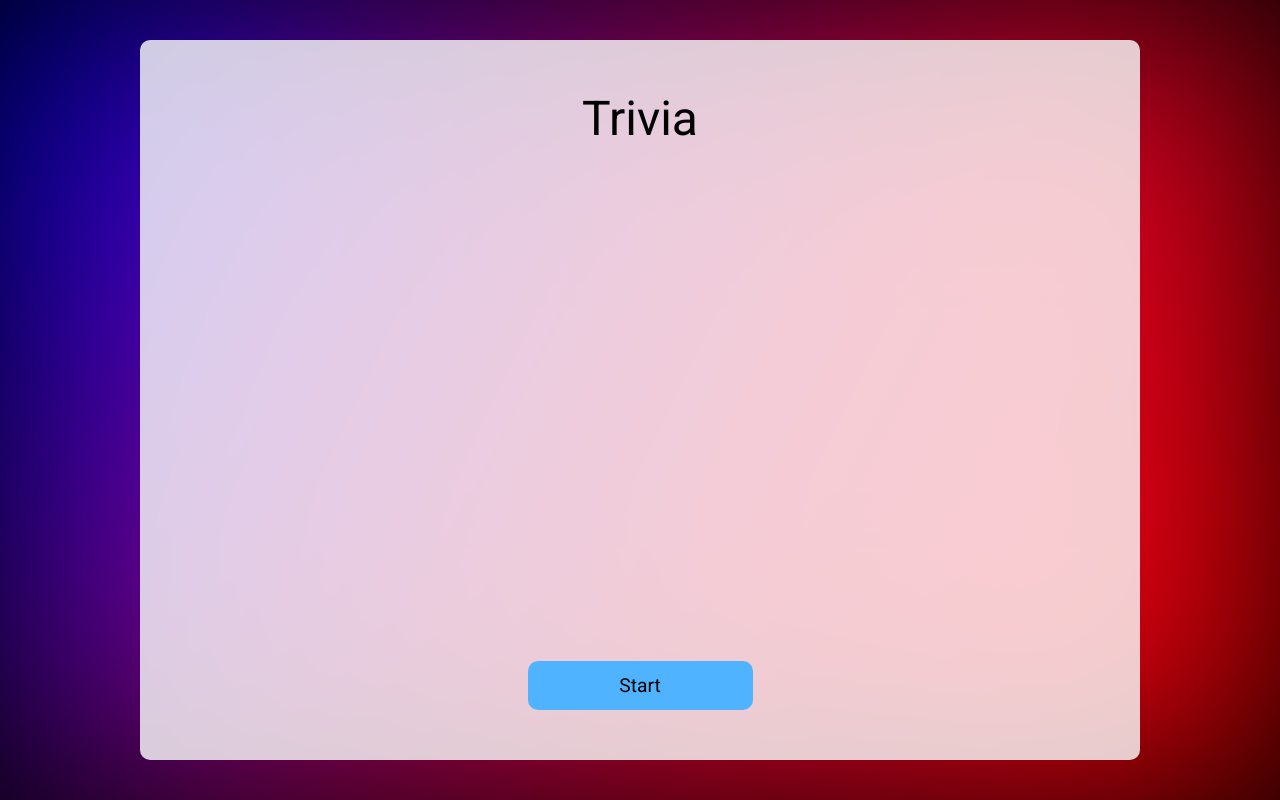
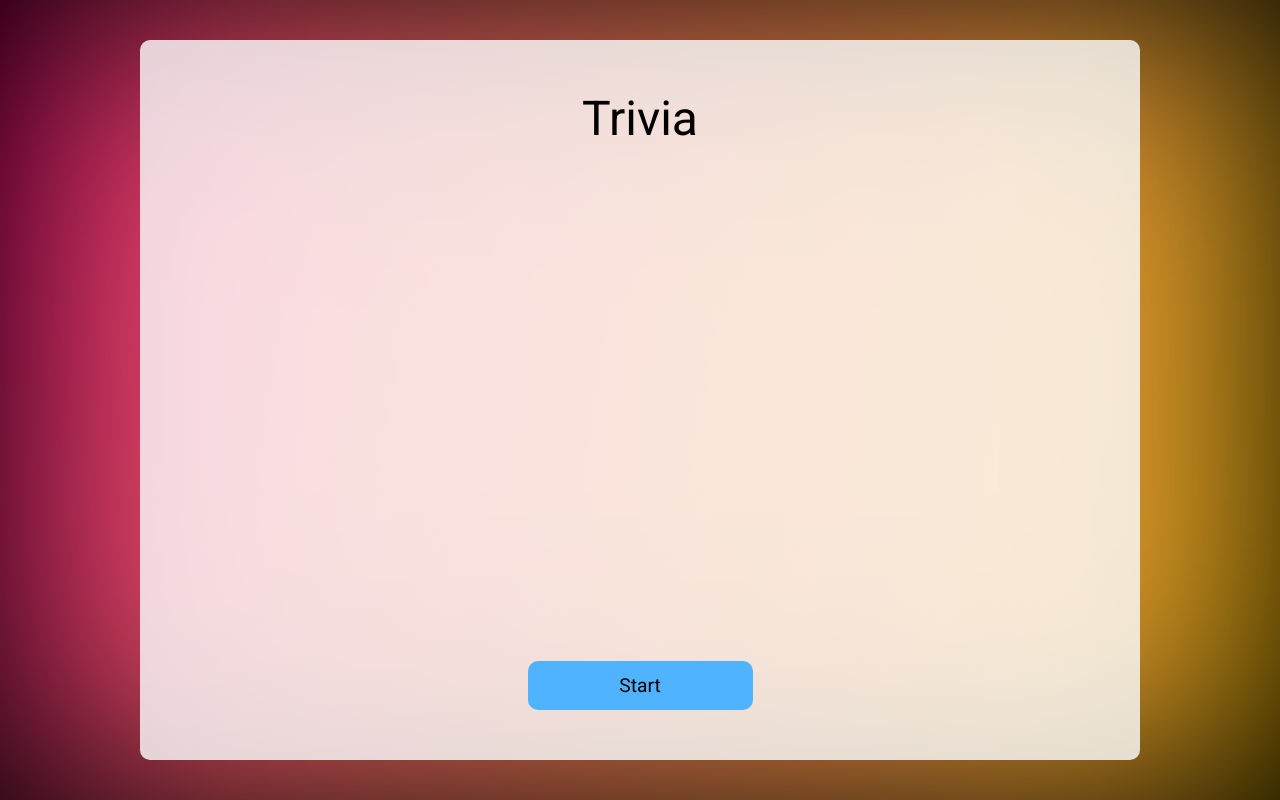
Before and after one commit to tlooi/trivia, a React (Vite) app: page / in a window 1280 px wide. Built offline with nearby package versions, Linux system fonts and the light colour scheme.

Commit message:
make changes to context types

```diff
--- a/src/components/EvolvingBackground/EvolvingBackground.tsx
+++ b/src/components/EvolvingBackground/EvolvingBackground.tsx
@@ -10,11 +10,49 @@ export default function EvolvingBackground() {
         <motion.div
             id="background"
             animate={{
-                background: [`linear-gradient(${angle}deg, red, 75%, blue)`, `linear-gradient(${angle + 180}deg, red, 25%, blue)`, `linear-gradient(${angle + 360}deg, red, 75%, blue)`]
+                background: [
+                    `linear-gradient(
+                      ${angle}deg,
+                      hsl(330, 100%, 45.1%) 0%,
+                      hsl(332.98, 84.43%, 48.9%) 1.3%,
+                      hsl(336.81, 79.35%, 52.53%) 4.9%,
+                      hsl(341.65, 77.73%, 55.97%) 10.4%,
+                      hsl(347.7, 75.96%, 59.22%) 17.5%,
+                      hsl(355.2, 74.02%, 62.27%) 25.9%,
+                      hsl(4.14, 73.32%, 63.25%) 35.2%,
+                      hsl(12.48, 74.32%, 61.82%) 45%,
+                      hsl(19.78, 75.35%, 60.23%) 55%,
+                      hsl(26.05, 76.39%, 58.48%) 64.8%,
+                      hsl(31.31, 77.42%, 56.58%) 74.1%,
+                      hsl(35.64, 78.43%, 54.54%) 82.5%,
+                      hsl(39.1, 79.42%, 52.37%) 89.6%,
+                      hsl(41.75, 80.37%, 50.07%) 95.1%,
+                      hsl(43.66, 89.32%, 47.64%) 98.7%,
+                      hsl(44.87, 100%, 45.1%) 100%
+                    )`,
+                    `linear-gradient(
+                        ${angle + 360}deg,
+                        hsl(330, 100%, 45.1%) 0%,
+                        hsl(332.98, 84.43%, 48.9%) 1.3%,
+                        hsl(336.81, 79.35%, 52.53%) 4.9%,
+                        hsl(341.65, 77.73%, 55.97%) 10.4%,
+                        hsl(347.7, 75.96%, 59.22%) 17.5%,
+                        hsl(355.2, 74.02%, 62.27%) 25.9%,
+                        hsl(4.14, 73.32%, 63.25%) 35.2%,
+                        hsl(12.48, 74.32%, 61.82%) 45%,
+                        hsl(19.78, 75.35%, 60.23%) 55%,
+                        hsl(26.05, 76.39%, 58.48%) 64.8%,
+                        hsl(31.31, 77.42%, 56.58%) 74.1%,
+                        hsl(35.64, 78.43%, 54.54%) 82.5%,
+                        hsl(39.1, 79.42%, 52.37%) 89.6%,
+                        hsl(41.75, 80.37%, 50.07%) 95.1%,
+                        hsl(43.66, 89.32%, 47.64%) 98.7%,
+                        hsl(44.87, 100%, 45.1%) 100%
+                      )`]
             }}
             transition={{
                 repeat: Infinity,
-                duration: 100,
+                duration: 15,
                 ease: 'linear'
             }}
         />
--- a/src/components/GameCard/GameCard.tsx
+++ b/src/components/GameCard/GameCard.tsx
@@ -27,7 +27,7 @@ export default function GameCard() {
     const { setQuestions, setCurrentQuestion } = useContext(GameContext) as GameContextType;
     useEffect(() => {
         setCurrentQuestion(0);
-        setQuestions(data && data.results);
+        setQuestions(data?.results || []);
     }, [data]);
 
     if (loading || data == null) {
@@ -48,11 +48,7 @@ export default function GameCard() {
         <motion.div variants={loadingVariant} initial="initial" animate="animate" exit="exit" transition={{ staggerChildren: 0.1 }}>
             <h1 dangerouslySetInnerHTML={{ __html: data.results[0].question }} />
             {data.results[0].type === 'boolean' ? <div>Boolean</div> : <div>MCQ</div>}
-            {data.results[0].incorrect_answers.map((val) => {
-                return (
-                    <h1 key={val}>{val}</h1>
-                );
-            })}
+            {data.results[0].incorrect_answers.map((val) => <h1 key={val} dangerouslySetInnerHTML={{__html: val}}></h1>)}
             <Answers />
             {/* Render Boolean Question */}
             {/* Render MCQ Question */}
--- a/src/context/GameContext.tsx
+++ b/src/context/GameContext.tsx
@@ -6,7 +6,7 @@ import { GameContextType } from "../types/game";
 export const GameContext = createContext<GameContextType | null>(null);
 
 export default function GameProvider({ children }: ChildrenProp) {
-    const [questions, setQuestions] = useState<QuestionData[] | null>([]);
+    const [questions, setQuestions] = useState<QuestionData[]>([]);
     const [currentQuestion, setCurrentQuestion] = useState<number>(0);
 
     return (
--- a/src/types/game.d.ts
+++ b/src/types/game.d.ts
@@ -2,8 +2,8 @@ import React from "react"
 import { QuestionData } from "./data"
 
 export type GameContextType = {
-    questions: QuestionData[] | null,
+    questions: QuestionData[],
     currentQuestion: number,
-    setQuestions: (questions: QuestionData[] | null) => void,
+    setQuestions: (questions: QuestionData[]) => void,
     setCurrentQuestion: (question: number) => void
 }
```
